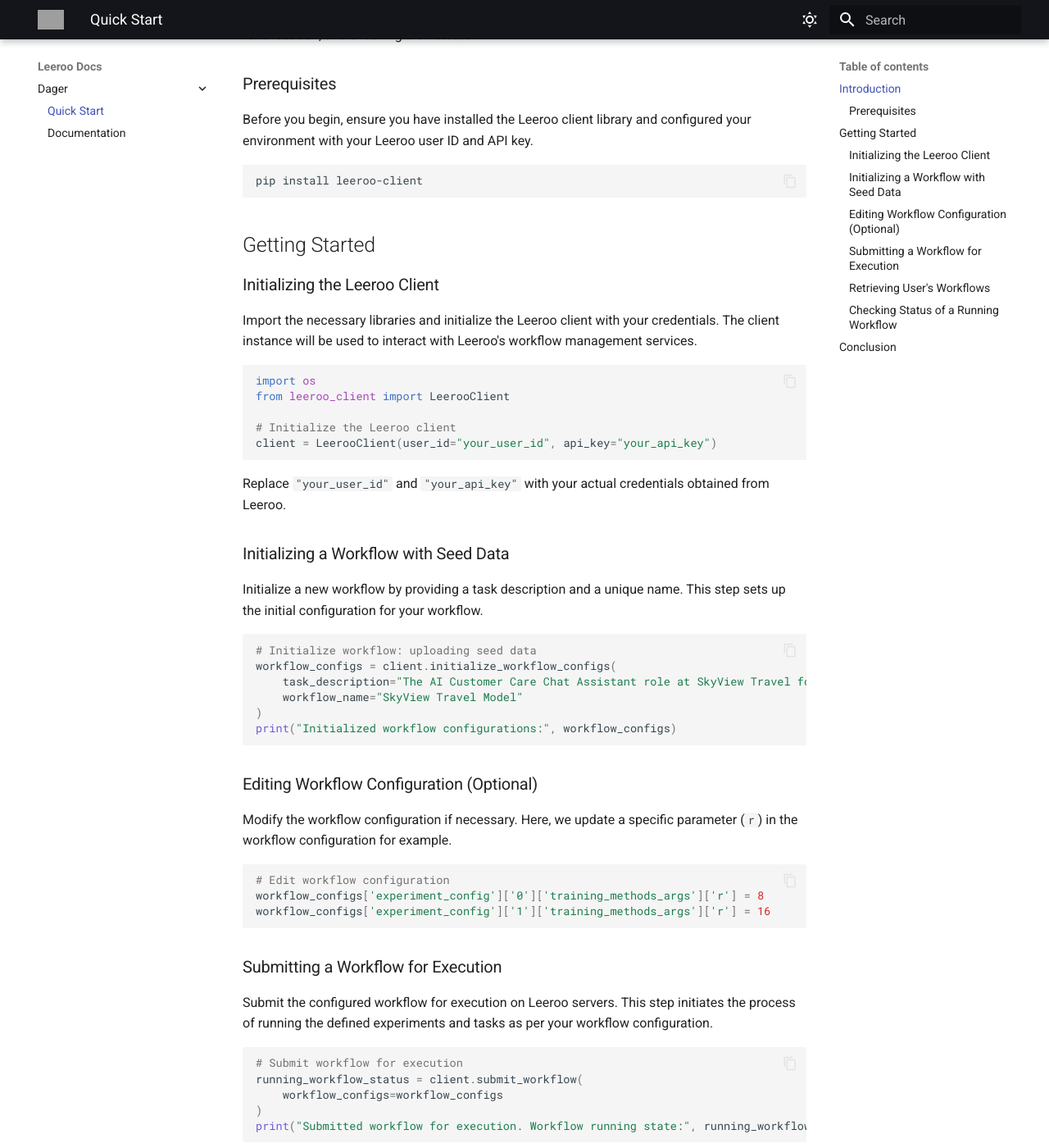
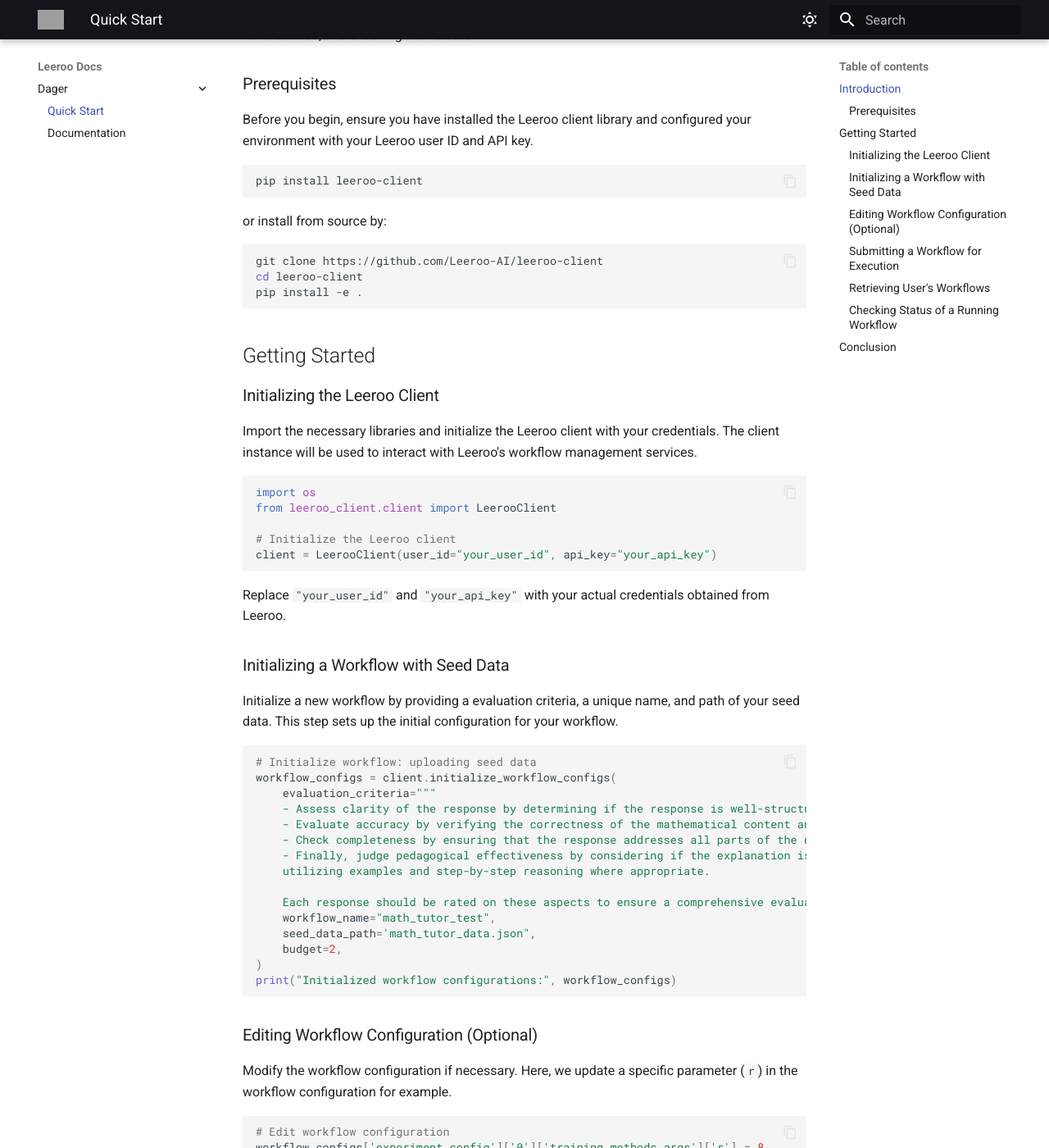
Before and after one commit to Leeroo-AI/Leeroo-AI.github.io, an MkDocs documentation site: the page built from docs/quick_start.md, in a window 1280 px wide and 1400 px high, scrolled down 252 px. Shown: the whole window at 82% size. Built offline with MkDocs 1.6.1 and Material for MkDocs 9.7.7, drawn with Linux system fonts in a browser that asks for light colours; some of the changed text lies outside the part shown; grey boxes are pictures that could not be loaded.

Commit message:
update workflow docs

````diff
--- a/docs/quick_start.md
+++ b/docs/quick_start.md
@@ -12,6 +12,14 @@
 pip install leeroo-client
 ```
 
+or install from source by:
+
+```bash
+git clone https://github.com/Leeroo-AI/leeroo-client
+cd leeroo-client
+pip install -e .
+```
+
 ## Getting Started
 
 ### Initializing the Leeroo Client
@@ -20,7 +28,7 @@
 
 ```python
 import os
-from leeroo_client import LeerooClient
+from leeroo_client.client import LeerooClient
 
 # Initialize the Leeroo client
 client = LeerooClient(user_id="your_user_id", api_key="your_api_key")
@@ -31,13 +39,22 @@
 
 ### Initializing a Workflow with Seed Data
 
-Initialize a new workflow by providing a task description and a unique name. This step sets up the initial configuration for your workflow.
+Initialize a new workflow by providing a evaluation criteria, a unique name, and path of your seed data. This step sets up the initial configuration for your workflow.
 
 ```python
 # Initialize workflow: uploading seed data
 workflow_configs = client.initialize_workflow_configs(
-    task_description="The AI Customer Care Chat Assistant role at SkyView Travel focuses on enhancing customer experiences through intelligent interaction handling. Trained on extensive travel-related conversational data, this assistant excels in providing personalized travel recommendations, resolving booking queries, and ensuring seamless journey planning. Utilizing advanced natural language processing techniques, it offers empathetic and efficient customer support, aiming to deliver exceptional service with each interaction.",
-    workflow_name="SkyView Travel Model"
+    evaluation_criteria="""
+    - Assess clarity of the response by determining if the response is well-structured and easy to understand.
+    - Evaluate accuracy by verifying the correctness of the mathematical content and solutions.
+    - Check completeness by ensuring that the response addresses all parts of the question thoroughly.
+    - Finally, judge pedagogical effectiveness by considering if the explanation is insightful and promotes understanding,
+    utilizing examples and step-by-step reasoning where appropriate.
+
+    Each response should be rated on these aspects to ensure a comprehensive evaluation.""",
+    workflow_name="math_tutor_test",
+    seed_data_path='math_tutor_data.json",
+    budget=2,
 )
 print("Initialized workflow configurations:", workflow_configs)
 ```
````
Also changed, not shown: other parts of docs/quick_start.md (+1 -1 lines).
